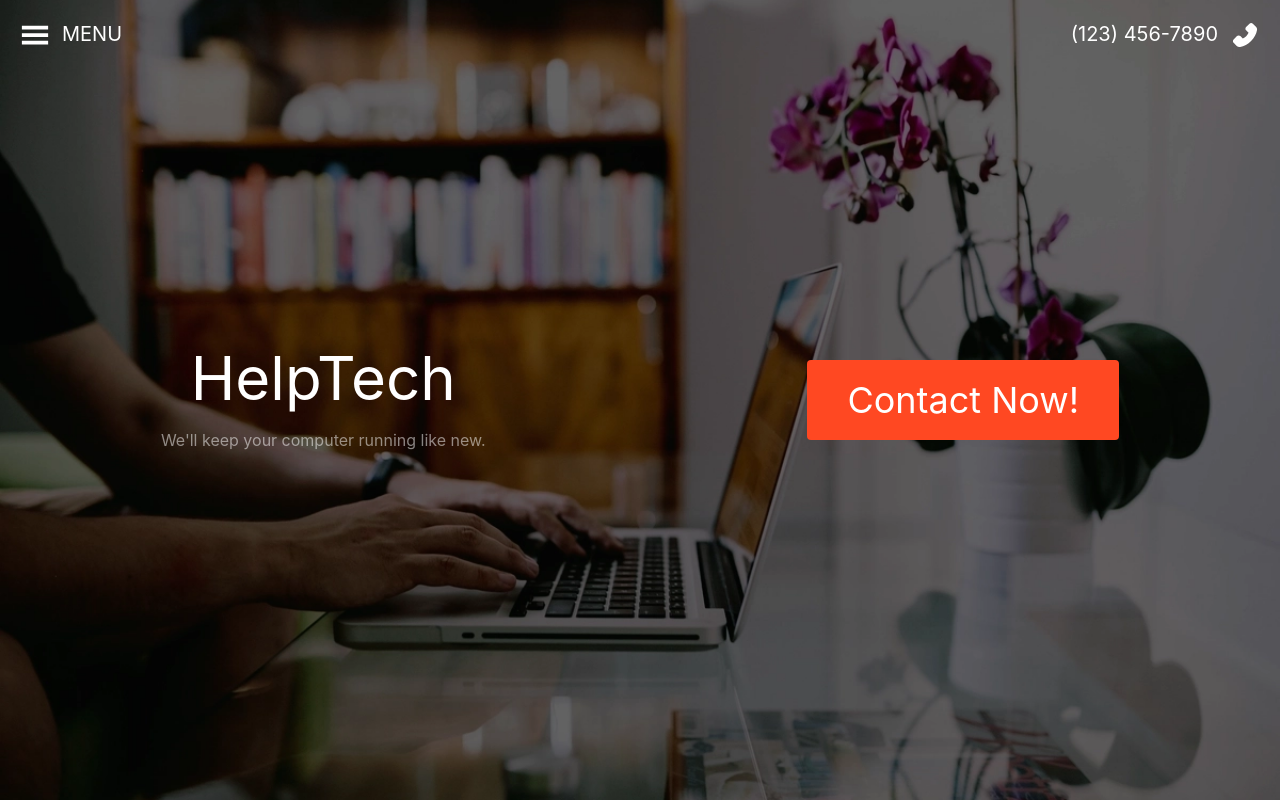
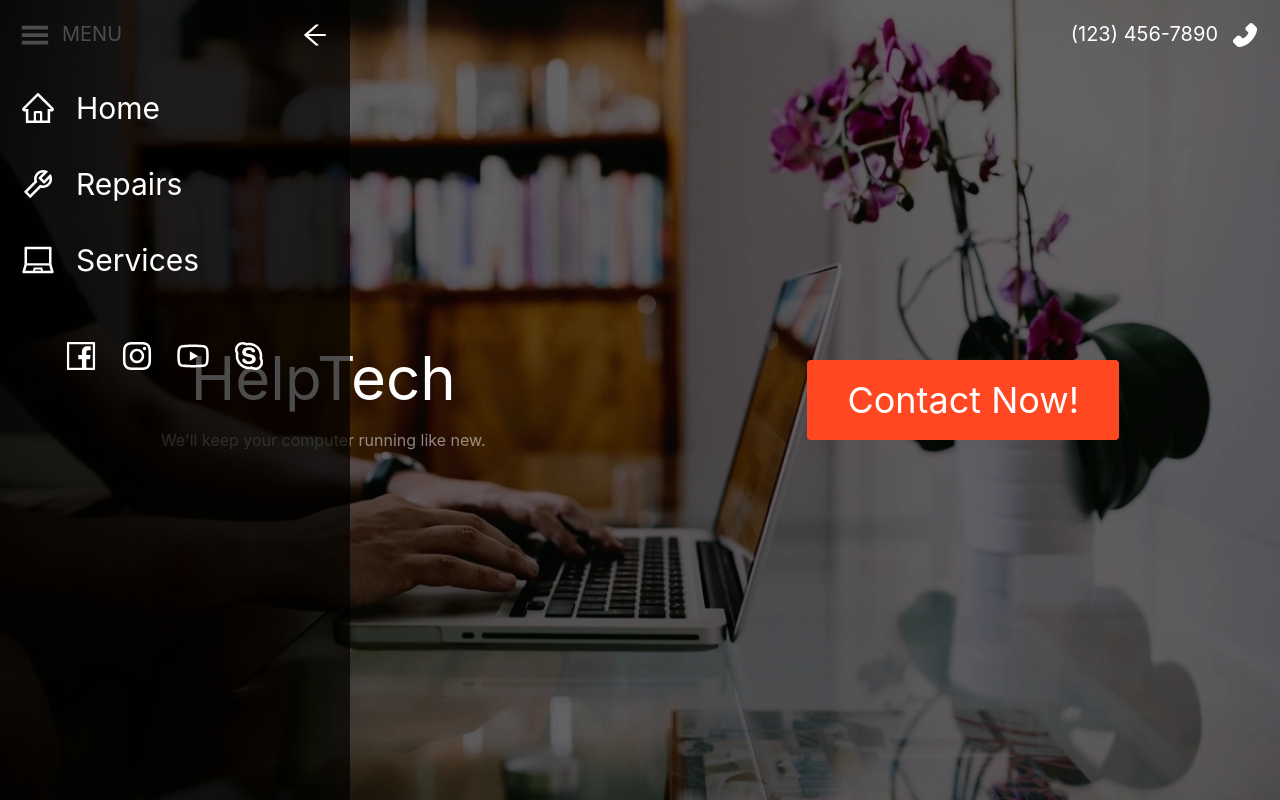
Before and after one commit to EPK3/helptech2point0, a React (Create React App) app: page / in a window 1280 px wide. Both pictures are taken after a click on the icon 35 px from the left and 35 px from the top of the page. Shown: the top 800 px of the page. Built offline with nearby package versions, Linux system fonts and the light colour scheme.

Commit message:
state context dropdown contact added

```diff
--- a/src/App.js
+++ b/src/App.js
@@ -4,17 +4,21 @@ import Nav from './Components/Nav';
 import Cards from './Components/Cards';
 import Content from './Components/Content';
 import Footer from './Components/Footer';
+import Contact from './Components/Contact';
+import { StateContext } from './Context/StateContext';
 
 class App extends Component {
 
   render(){
     return (
       <div>
+      <StateContext>
         <Nav/>
         <Banner/>
         <Cards/>
         <Content/>
         <Footer/>
+      </StateContext>
       </div>
     );
   }
--- a/src/Components/Banner.jsx
+++ b/src/Components/Banner.jsx
@@ -1,18 +1,23 @@
 import React from 'react';
 import bannerBackground from '../img/banner-background.webp';
+import { useStateContext } from '../Context/StateContext';
+import Contact from './Contact';
 
 const Banner = () => {
+  const { showContact, setShowContact, setShowDropdown } = useStateContext();
+
   return (
-    <div style={{ backgroundImage: `url('${bannerBackground}')` }} className="flex relative bg-cover bg-center w-full h-[100vh] z-0">
+    <div style={{ backgroundImage: `url('${bannerBackground}')` }} className="flex relative bg-cover bg-center w-full h-[100vh] z-0" onClick={() => setShowDropdown(false)}>
         <div className='flex flex-row w-full flex-wrap'>
             <div className='text-white self-center m-auto'>
                 <h1 className='text-6xl xl:text-9xl text-center'>HelpTech</h1>
                 <p className='xl:text-2xl opacity-50 text-center mt-5'>We'll keep your computer running like new.</p>
             </div>
             <div className='text-white m-auto xl:mb-32 xl:ml-3'>
-                <h2 className='bg-orange text-4xl py-5 px-10 cursor-pointer hover:scale-110 rounded'>Contact Now!</h2>
+                <h2 className='bg-orange text-4xl py-5 px-10 cursor-pointer hover:scale-110 rounded' onClick={() => setShowContact(true)}>Contact Now!</h2>
             </div>
         </div>
+      {showContact && <Contact/>}
     </div>
   )
 }
--- a/src/Components/Cards.jsx
+++ b/src/Components/Cards.jsx
@@ -1,9 +1,12 @@
 import React from 'react'
 import { AiOutlineTool, AiOutlineWifi, AiOutlineWarning, AiOutlineLaptop } from 'react-icons/ai'
+import { useStateContext } from '../Context/StateContext';
 
 const Cards = () => {
+    const { setShowDropdown } = useStateContext();
+
   return (
-    <div className='flex flex-wrap justify-center m-auto my-28'>
+    <div className='flex flex-wrap justify-center m-auto my-28' onClick={() => setShowDropdown(false)}>
         <div className='border border-slate mx-8 my-5 w-[350px] h-[500px] shadow-md rounded'>
             <div className='m-[50px]'>
                 <AiOutlineTool className='bg-orange border-2 border-white rounded-full p-3 text-white text-9xl m-auto'/>
--- /dev/null
+++ b/src/Components/Contact.jsx
@@ -0,0 +1,72 @@
+import React, { useRef } from 'react';
+import { AiFillPhone, AiFillMail, AiOutlineFacebook, AiOutlineInstagram, AiOutlineYoutube, AiOutlineSkype, AiFillCloseCircle } from 'react-icons/ai';
+import { useStateContext } from '../Context/StateContext';
+
+const Contact = () => {
+    const contactRef = useRef();
+    const { setShowContact } = useStateContext();
+
+  return (
+    <div className='flex fixed w-full h-full bg-faded z-50 justify-center m-auto overflow-auto' ref={contactRef}>
+        <div className='flex my-20 z-0 mx-auto'>
+            <div className='flex flex-col xl:flex-row flex-wrap justify-center m-auto'>
+                <div className='bg-orange w-[350px] md:w-[400px] lg:w-[800px] xl:w-[400px] p-10 mx-1 xl:mx-0'>
+                    <AiFillCloseCircle className='absolute text-white text-2xl -m-8 cursor-pointer' onClick={() => setShowContact(false)}/>
+                    <h1 className='text-white text-2xl mb-5'>Contact Information</h1>
+                    <h2 className='text-white mb-5'>Our IT Professionals can set up your new computer, phone or tablet, and diagnose and repair any problems that arise. Now serving all of Bucks and Montgomery County.</h2>
+                    <div className='inline-flex text-white align-middle mb-2 hover:opacity-80 cursor-pointer'>
+                        <AiFillPhone className='text-2xl'/>
+                        <p className='mx-2'>(123)456-7890</p>
+                    </div>
+                    <div className='basis-full'></div>
+                    <div className='inline-flex text-white align-middle mb-2 hover:opacity-80 cursor-pointer'>
+                        <AiFillMail className='text-2xl'/>
+                        <p className='mx-2 '>info@helptech.com</p>
+                    </div>
+                    <div className='flex justify-center my-10 mx-auto text-white'>
+                        <AiOutlineFacebook className='text-3xl mx-5 hover:opacity-80 cursor-pointer'/>
+                        <AiOutlineInstagram className='text-3xl mx-5 hover:opacity-80 cursor-pointer'/>
+                        <AiOutlineYoutube className='text-3xl mx-5 hover:opacity-80 cursor-pointer'/>
+                        <AiOutlineSkype className='text-3xl mx-5 hover:opacity-80 cursor-pointer'/>
+                    </div>
+                </div>
+                <div className='w-[350px] md:w-[400px] lg:w-[800px] xl:w-[1000px] bg-slate p-7 lg:p-10 mx-1 xl:mx-0'>
+                    <h1 className='basis-full text-white text-3xl mb-5'>Send us a message</h1>
+                    <div className='inline-flex flex-col lg:flex-row flex-wrap gap-5 justify-center'>
+                        <div>
+                            <label for='fname' className='text-white'>First Name</label>
+                            <div className='basis-full m-2'></div>
+                            <input type='text' id='fname' className='bg-offWhite placeholder-black w-[300px] md:w-[350px] xl:w-[450px] h-10 text-lg p-2 outline-none rounded-sm'/>
+                        </div>
+                        <div>
+                            <label for='fname' className='text-white'>Last Name</label>
+                            <div className='basis-full m-2'></div>
+                            <input type='text' id='lname' className='bg-offWhite placeholder-black w-[300px] md:w-[350px] xl:w-[450px] h-10 text-lg p-2 outline-none rounded-sm'/>
+                        </div>
+                        <div>
+                            <label for='fname' className='text-white'>Email</label>
+                            <div className='basis-full m-2'></div>
+                            <input type='text' id='email' className='bg-offWhite placeholder-black w-[300px] md:w-[350px] xl:w-[450px] h-10 text-lg p-2 outline-none rounded-sm'/>
+                        </div>
+                        <div>
+                            <label for='fname' className='text-white'>Phone</label>
+                            <div className='basis-full m-2'></div>
+                            <input type='text' id='phone' placeholder='Optional' className='bg-offWhite placeholder-black w-[300px] md:w-[350px] xl:w-[450px] h-10 text-lg p-2 outline-none rounded-sm'/>
+                        </div>
+                        <div>
+                            <label for='fname' className='text-white'>Message</label>
+                            <div className='basis-full m-2'></div>
+                            <textarea id='fname' placeholder='Max. 500 Characters' className='bg-offWhite placeholder-black w-[300px] md:w-[350px] lg:w-[720px] xl:w-[920px] h-56 text-lg p-2 outline-none rounded-sm'/>
+                        </div>
+                        <div className='flex xl:w-[920px] justify-center lg:justify-end mt-4'>
+                            <h2 className='text-white text-center w-40 py-3 rounded bg-orange hover:ease-in-out hover:bg-blue hover:scale-110 cursor-pointer'>Submit</h2>
+                        </div>
+                    </div>
+                </div>
+            </div>
+        </div>
+    </div>
+  )
+}
+
+export default Contact
--- a/src/Components/Content.jsx
+++ b/src/Components/Content.jsx
@@ -1,4 +1,5 @@
 import React from 'react';
+import Contact from './Contact';
 import service from '../img/service.webp';
 import phoneDesk from '../img/phone-desk.webp';
 import laptopDesk from '../img/laptop-desk.webp'
@@ -6,10 +7,13 @@ import handPhone from '../img/hand_phone.webp';
 import tablet from '../img/tablet.webp';
 import laptop from '../img/laptop.webp';
 import bottomBanner from '../img/bottom-banner.webp';
+import { useStateContext } from '../Context/StateContext';
 
 const Content = () => {
+  const { showContact, setShowContact, setShowDropdown } = useStateContext();
+
   return (
-    <div>
+    <div onClick={() => setShowDropdown(false)}>
         <div className='flex flex-wrap bg-light-grey p-28 justify-center'>
             <div className='flex flex-1 m-auto justify-center'>
                 <img src={service} alt='Something went wrong...' className='min-w-[350px]'/>
@@ -56,10 +60,11 @@ const Content = () => {
             <h2 className='text-white xl:text-xl m-5 xl:m-12 '>Your gadgets play a major role in your professional, personal and school life. When your phone, tablet, or laptop breaks you want an expert to handle the repair. That’s where we come in.</h2>
             <h2 className='text-white xl:text-2xl m-5'>Contact HelpTech today for all your PC and Phone repair needs.</h2>
             <div className='text-white my-5 xl:mb-12 mx-auto'>
-                <h2 className='bg-orange xl:text-2xl py-5 px-10 cursor-pointer hover:scale-110 rounded'>Contact Now</h2>
+                <h2 className='bg-orange xl:text-2xl py-5 px-10 cursor-pointer rounded' onClick={() => setShowContact(true)}>Contact Now</h2>
             </div>
           </div>
         </div>
+        {showContact && <Contact/>}
     </div>
   )
 }
--- /dev/null
+++ b/src/Components/DropDown.jsx
@@ -0,0 +1,36 @@
+import React, { useRef, useState, useEffect } from 'react';
+import { AiOutlineArrowLeft, AiOutlineHome, AiOutlineTool, AiOutlineLaptop, AiOutlineFacebook, AiOutlineInstagram, AiOutlineYoutube, AiOutlineSkype  } from 'react-icons/ai'
+import { useStateContext } from '../Context/StateContext';
+
+const DropDown = () => {
+    const dropdownRef = useRef();
+    const { setShowDropdown } = useStateContext();
+
+  return (
+    <div className='flex flex-col fixed h-screen w-[350px] bg-faded z-50 m-auto' ref={dropdownRef}>
+        <div className='flex w-full justify-end mx-auto'>
+            <AiOutlineArrowLeft className='flex text-white text-3xl m-5 hover:text-orange' onClick={() => setShowDropdown(false)}/>
+        </div>
+        <div className='flex m-5 cursor-pointer hover:scale-105 text-white hover:text-orange'>
+            <AiOutlineHome className='inline-flex text-4xl mr-5'/>
+            <h1 className='inline-flex text-3xl'>Home</h1>
+        </div>
+        <div className='flex m-5 cursor-pointer hover:scale-105 text-white hover:text-orange'>
+            <AiOutlineTool className='inline-flex text-4xl mr-5'/>
+            <h1 className='inline-flex text-3xl'>Repairs</h1>
+        </div>
+        <div className='flex m-5 cursor-pointer hover:scale-105 text-white hover:text-orange'>
+            <AiOutlineLaptop className='inline-flex text-4xl mr-5'/>
+            <h1 className='inline-flex text-3xl'>Services</h1>
+        </div>
+        <div className='flex my-10 mx-5 cursor-pointer justify-center'>
+            <AiOutlineFacebook className='inline-flex text-4xl mr-5 hover:scale-110 text-white hover:text-orange'/>
+            <AiOutlineInstagram className='inline-flex text-4xl mr-5 hover:scale-110 text-white hover:text-orange'/>
+            <AiOutlineYoutube className='inline-flex text-4xl mr-5 hover:scale-110 text-white hover:text-orange'/>
+            <AiOutlineSkype className='inline-flex text-4xl mr-5 hover:scale-110 text-white hover:text-orange'/>
+        </div>
+    </div>
+  )
+}
+
+export default DropDown
--- a/src/Components/Nav.jsx
+++ b/src/Components/Nav.jsx
@@ -1,20 +1,25 @@
 import React from 'react';
 import { AiFillPhone } from 'react-icons/ai';
 import { GiHamburgerMenu } from 'react-icons/gi';
+import DropDown from './DropDown';
+import { useStateContext } from '../Context/StateContext';
 
 const Nav = () => {
+  const { showDropdown, setShowDropdown } = useStateContext();
+
   return (
-    <div className='flex flex-col absolute z-50 w-full'>
+    <div className='flex flex-col absolute z-20 w-full'>
         <div className='inline-flex justify-between w-full'>
             <div className='inline-flex text-white m-5 justify-start'>
-                <GiHamburgerMenu className='text-3xl cursor-pointer'/>
-                <p className='text-xl ml-3 cursor-pointer'>MENU</p>
+                <GiHamburgerMenu className='text-3xl cursor-pointer' onClick={() => setShowDropdown(true)}/>
+                <p className='text-xl ml-3 cursor-pointer' onClick={() => setShowDropdown(true)}>MENU</p>
             </div>
             <div className='inline-flex text-white m-5 justify-end'>
                 <p className='text-xl mr-3 cursor-pointer'>(123) 456-7890</p>
                 <AiFillPhone className='text-3xl cursor-pointer'/>
             </div>
         </div>
+        {showDropdown && <DropDown/>}
     </div>
   )
 }
--- /dev/null
+++ b/src/Context/StateContext.jsx
@@ -0,0 +1,22 @@
+import React, { createContext, useContext, useState, useEffect } from "react";
+
+const Context = createContext();
+
+export const StateContext = ({ children }) => {
+    const [showContact, setShowContact] = useState(false);
+    const [showDropdown, setShowDropdown] = useState(false);
+
+    return (
+        <Context.Provider
+        value={{
+            showContact,
+            setShowContact,
+            showDropdown,
+            setShowDropdown,
+        }}>
+            {children}
+        </Context.Provider>
+    )
+}
+
+export const useStateContext = () => useContext(Context);
--- a/tailwind.config.js
+++ b/tailwind.config.js
@@ -16,7 +16,8 @@ module.exports = {
       'white': '#ffffff',
       'offWhite': '#E0E1E4',
       'cyan': '#29b9f0',
-      'orange': '#FF4822'
+      'orange': '#FF4822',
+      'faded': 'rgba(0, 0, 0, 0.7)',
     },
     extend: {},
   },
```
